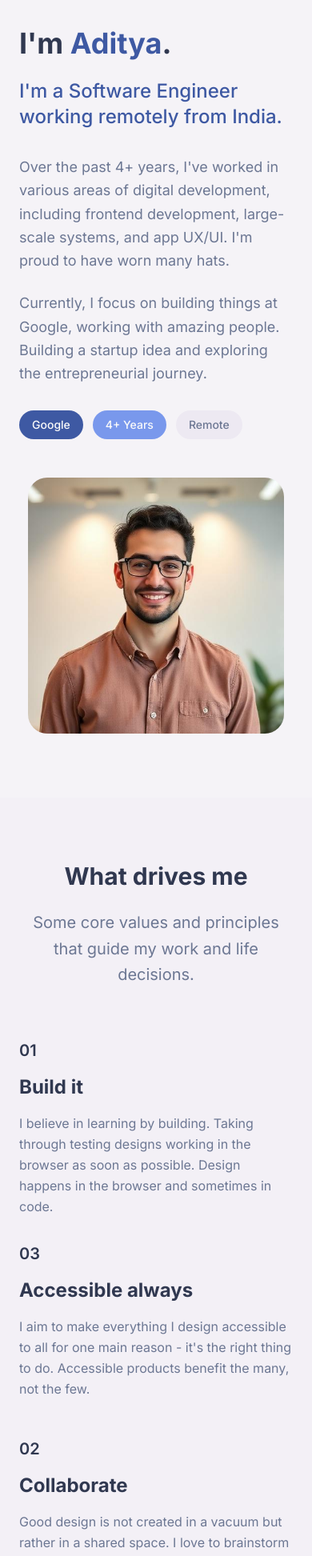
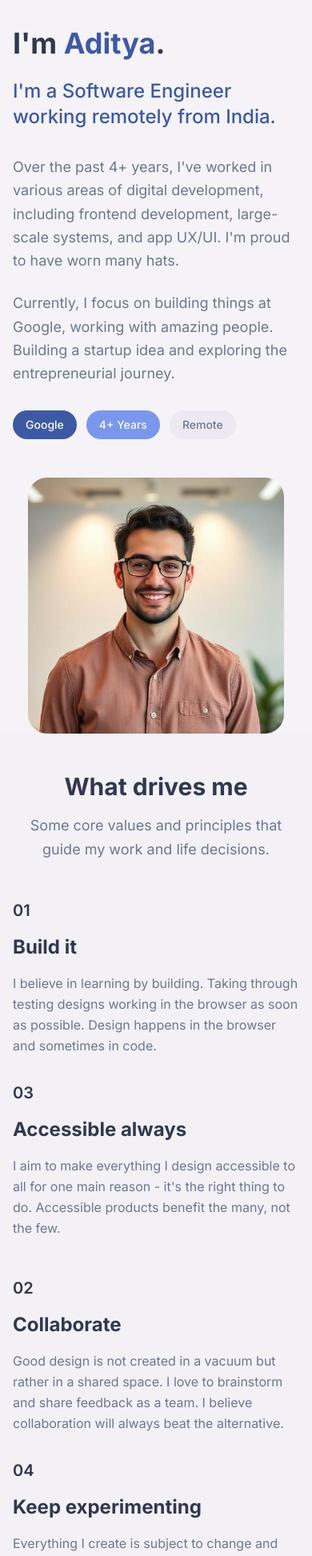
Before and after one commit to AdityaRajSingh/aditya-connects, a React (Vite) app: page /about in a window 390 px wide. Shown: the part 46-1991 px from the top of the page at 80% size. Built offline with nearby package versions, Linux system fonts and the light colour scheme.

Commit message:
Update About page layout
Apply Home page layout and spacing to the About page. This includes ensuring the hero section has full viewport height and proper padding, and that all subsequent sections mirror the spacing, margins, and layout rhythm of the Home page.

```diff
--- a/src/pages/About.tsx
+++ b/src/pages/About.tsx
@@ -11,8 +11,8 @@ const About = () => {
       <Navigation />
 
       {/* Hero Section */}
-      <section className="pt-20 pb-20">
-        <div className="container mx-auto px-6">
+      <section className="min-h-screen flex items-center justify-center relative overflow-hidden pt-20">
+        <div className="container mx-auto px-4 sm:px-6 relative z-10">
           <div className="grid grid-cols-1 lg:grid-cols-2 gap-12 items-center max-w-6xl mx-auto">
             {/* Profile Photo */}
             <div className="flex justify-center lg:justify-start order-2 lg:order-1">
@@ -60,11 +60,11 @@ const About = () => {
       </section>
 
       {/* Values Section */}
-      <section className="py-20 bg-muted/30">
-        <div className="container mx-auto px-6">
-          <div className="max-w-4xl mx-auto text-center mb-16">
-            <h2 className="text-3xl font-bold text-foreground mb-6">What drives me</h2>
-            <p className="text-xl text-muted-foreground leading-relaxed">
+      <section className="py-12 sm:py-16 lg:py-20 relative overflow-hidden bg-muted/30">
+        <div className="container mx-auto px-4 sm:px-6 relative z-10">
+          <div className="max-w-4xl mx-auto text-center mb-12 sm:mb-16">
+            <h2 className="text-3xl sm:text-4xl md:text-5xl font-bold text-foreground mb-4">What drives me</h2>
+            <p className="text-lg sm:text-xl text-muted-foreground leading-relaxed px-2">
               Some core values and principles that guide my work and life decisions.
             </p>
           </div>
@@ -116,8 +116,8 @@ const About = () => {
       </section>
 
       {/* Background Section */}
-      <section className="py-20">
-        <div className="container mx-auto px-6">
+      <section className="py-12 sm:py-16 lg:py-20 relative overflow-hidden">
+        <div className="container mx-auto px-4 sm:px-6 relative z-10">
           <div className="max-w-4xl mx-auto">
             <div className="prose prose-lg max-w-none space-y-6">
               <p className="text-muted-foreground leading-relaxed">
@@ -146,8 +146,8 @@ const About = () => {
       </section>
 
       {/* Interests Section */}
-      <section className="py-20 bg-muted/30">
-        <div className="container mx-auto px-6">
+      <section className="py-12 sm:py-16 lg:py-20 relative overflow-hidden bg-muted/30">
+        <div className="container mx-auto px-4 sm:px-6 relative z-10">
           <div className="max-w-4xl mx-auto">
             <h2 className="text-3xl font-bold text-foreground mb-12 text-center">
               Beyond Code
```
